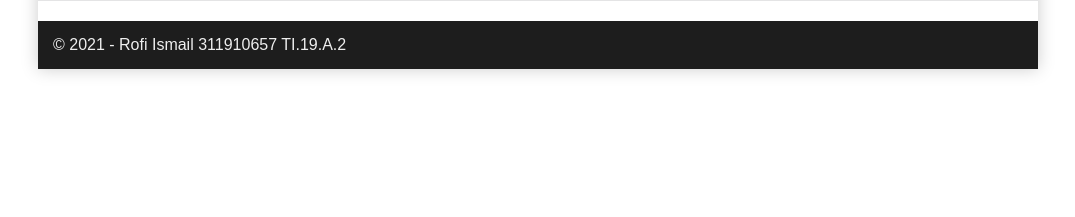
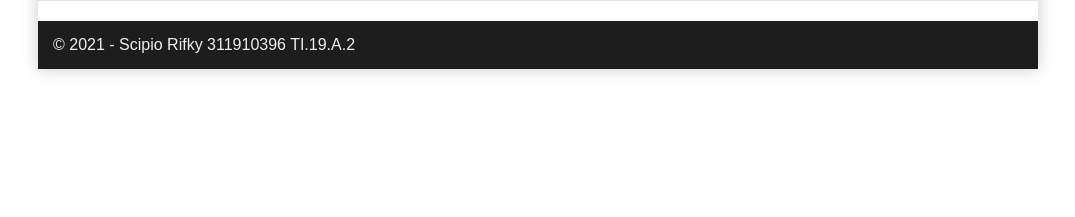
Before and after one commit to Scipio23/Lab9Web, a PHP site: page /Lab9_php_tugas/home.php in a window 1280 px wide. Shown: the part 344-561 px from the top of the page, without its empty margins (102-1177 px from the left). Run offline with PHP 8.4, Linux system fonts and the light colour scheme; data that the repository does not hold is empty.

Commit message:
FileTugas

```diff
--- a/Lab9_php_tugas/footer.php
+++ b/Lab9_php_tugas/footer.php
@@ -1,5 +1,5 @@
 <footer>
-            <p>&copy; 2021 - Rofi Ismail 311910657 TI.19.A.2</p>
+            <p>&copy; 2021 - Scipio Rifky 311910396 TI.19.A.2</p>
         </footer>
     </div>
 </body>
```
